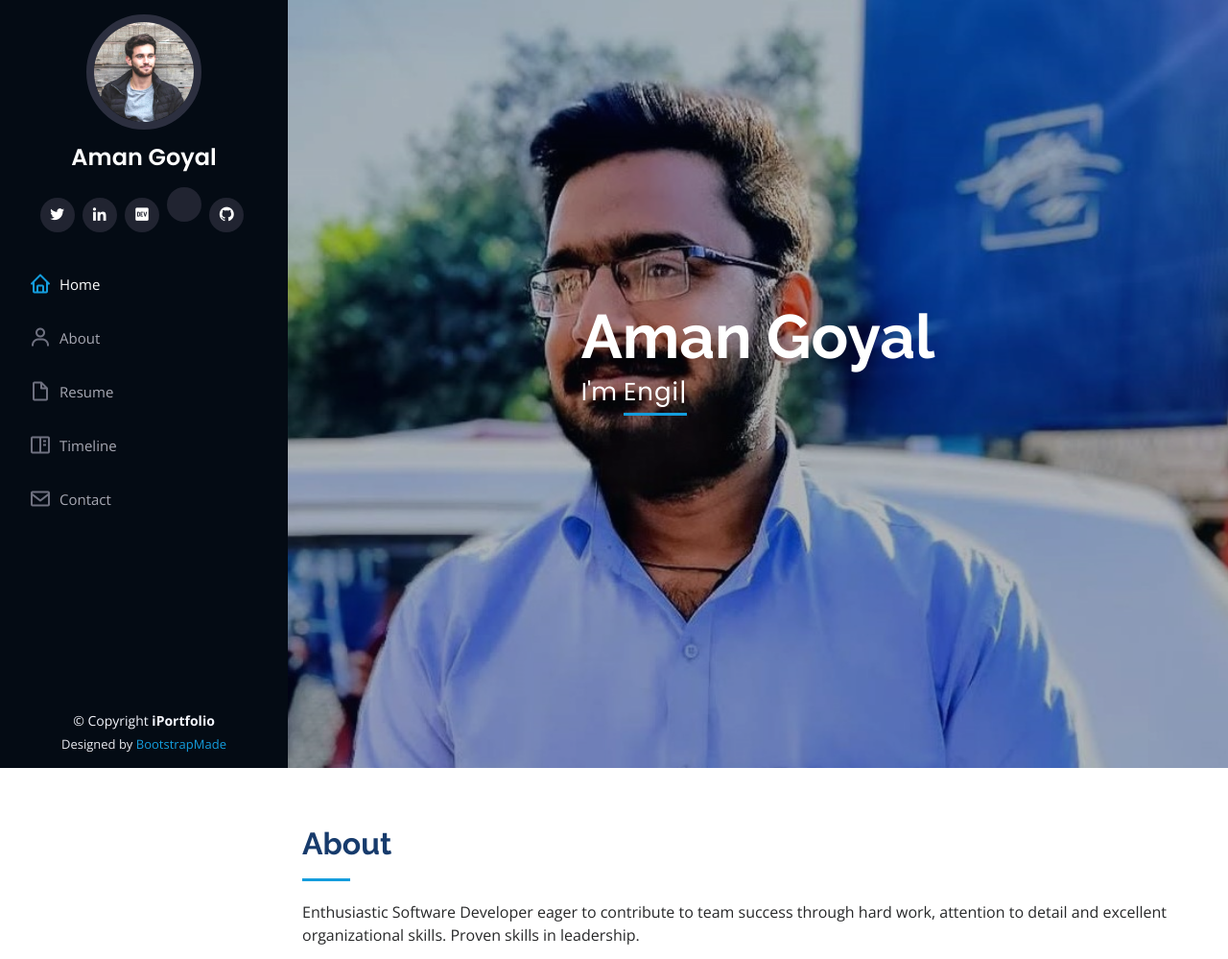
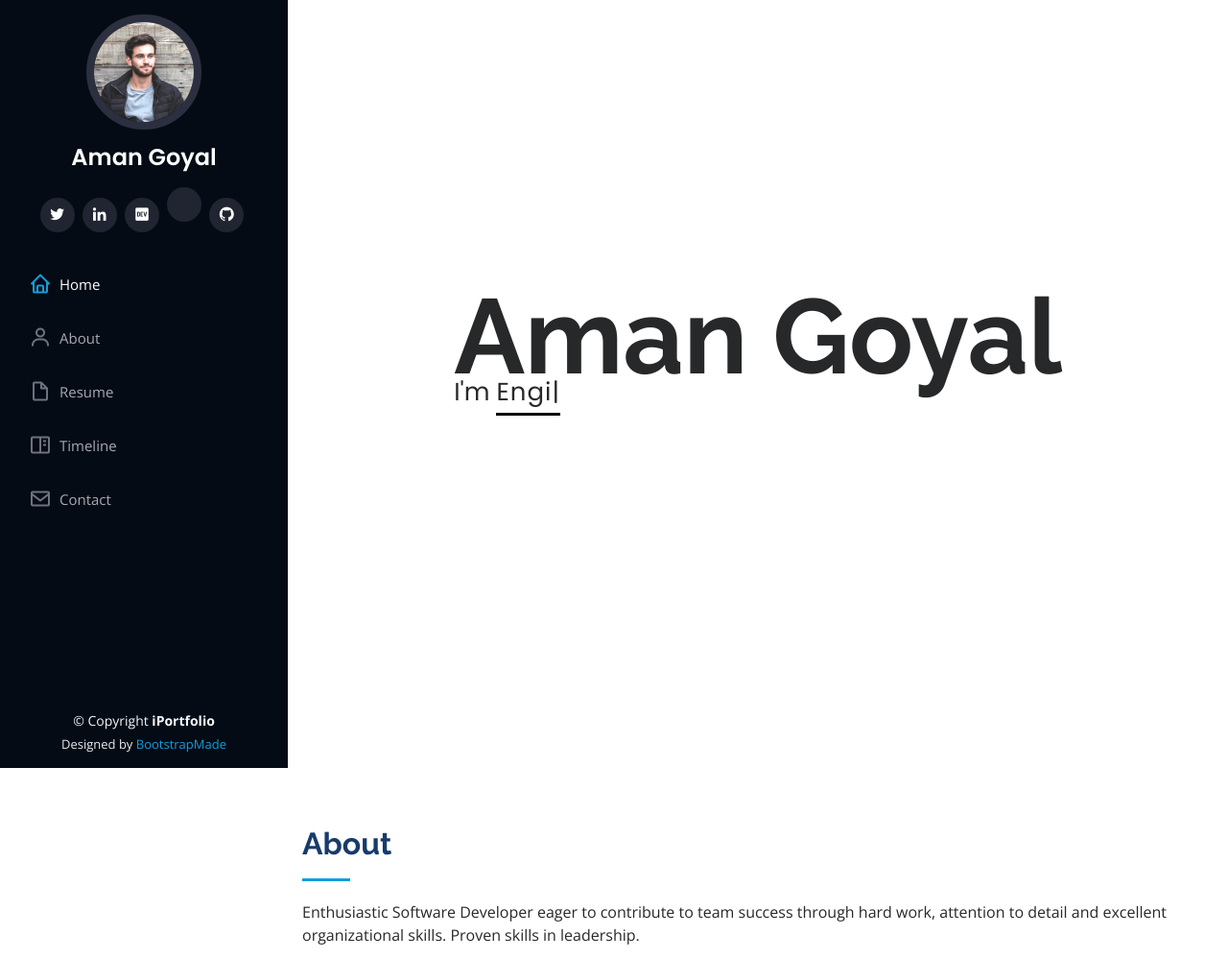
Before and after one commit to goyal-aman/portfolio, a Django app: page / in a window 1280 px wide. Shown: the top 999 px of the page at 96% size. Run offline with Django 3.2, Linux system fonts and the light colour scheme; some libraries are stand-ins or nearby versions.

Commit message:
hero section has white bg now

```diff
--- a/landingpage/static/landingpage/css/style.css
+++ b/landingpage/static/landingpage/css/style.css
@@ -216,7 +216,7 @@ h1, h2, h3, h4, h5, h6 {
 
 #hero:before {
   content: "";
-  background: rgba(5, 13, 24, 0.3);
+  background: rgba(0, 0, 0, 0);
   position: absolute;
   bottom: 0;
   top: 0;
@@ -233,24 +233,23 @@ h1, h2, h3, h4, h5, h6 {
 
 #hero h1 {
   margin: 0 0 10px 0;
-  font-size: 64px;
-  font-weight: 700;
+  font-size: 110px;
+  font-weight: 1000;
   line-height: 56px;
-  color: #fff;
 }
 
 #hero p {
-  color: #fff;
+  /* color: #fff; */
   margin-bottom: 50px;
   font-size: 26px;
   font-family: "Poppins", sans-serif;
 }
 
 #hero p span {
-  color: #fff;
+  /* color: #fff; */
   padding-bottom: 4px;
   letter-spacing: 1px;
-  border-bottom: 3px solid #149ddd;
+  border-bottom: 3px solid #000608;
 }
 
 @media (min-width: 1024px) {
--- a/landingpage/templates/landingpage/index.html
+++ b/landingpage/templates/landingpage/index.html
@@ -4,7 +4,7 @@
 {% block content %}
   <!-- ======= Hero Section ======= -->
   <main id="main">
-    <section id="hero" class="d-flex flex-column justify-content-center align-items-center" style="background-image: url('{% static 'landingpage/img/hero-bg-aman-trimmed.jpg' %}') ;">
+    <section id="hero" class="d-flex flex-column justify-content-center align-items-center">
       <div class="hero-container" data-aos="fade-in">
         <h1>Aman Goyal</h1>
         <p>I'm <span class="typed" data-typed-items="Developer, Developer, Engineer, Student"></span></p>
```
